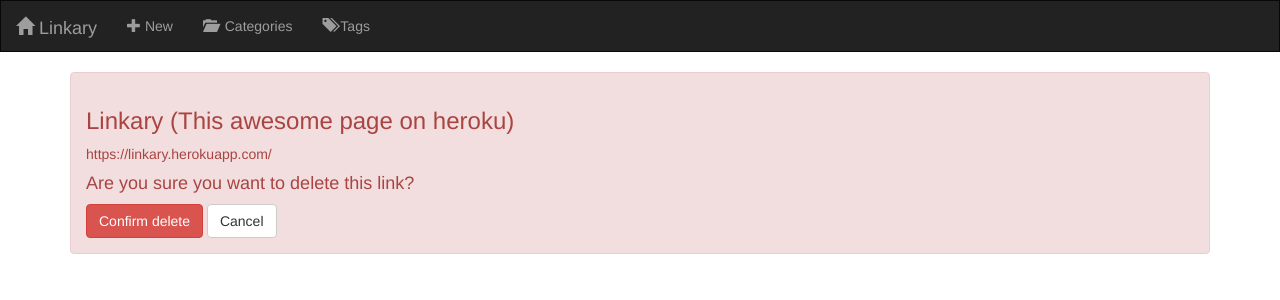
After one commit to boberstarosta/linkary, a Django app: page /link/2/delete/ in a window 1280 px wide. The commit adds this page. Shown: the top 300 px of the page. Run offline with Django 3.2, Linux system fonts and the light colour scheme; data comes from the database, SQL or seed files in the repository; both versions use the stored data as it was after the commit; some libraries are stand-ins or nearby versions.

Commit message:
Created LinkDeleteView

```diff
--- a/linkary/templates/linkary/index.html
+++ b/linkary/templates/linkary/index.html
@@ -26,7 +26,7 @@
                             <a href="{% url 'link_edit' link.pk %}" class="btn btn-default btn-xs" title="Edit...">
                                 <span class="glyphicon glyphicon-edit"></span>
                             </a>&nbsp;
-                            <a href="#"class="btn btn-default btn-xs" title="Delete...">
+                            <a href="{% url 'link_delete' link.pk %}"class="btn btn-default btn-xs" title="Delete...">
                                 <span class="glyphicon glyphicon-trash"></span>
                             </a>&nbsp;
                             <a href="{{ link.url }}" target="_blank">{{ link.name }}</a>
--- /dev/null
+++ b/linkary/templates/linkary/link_confirm_delete.html
@@ -0,0 +1,18 @@
+{% extends 'linkary/base.html' %}
+
+{% block title %}Deleting{% endblock %}
+
+{% block content %}
+    <div class="container">
+        <div class="alert alert-danger">
+            <form action="" method="post">
+                {% csrf_token %}
+                <h3>{{ object }}</h3>
+                <p>{{ object.url }}</p>
+                <h4>Are you sure you want to delete this link?</h4>
+                <input class="btn btn-danger" type="submit" value="Confirm delete" />
+                <button onclick="window.history.back();" class="btn btn-default" type="button">Cancel</button>
+            </form>
+        </div>
+    </div>
+{% endblock %}
--- a/linkary/templates/linkary/link_detail.html
+++ b/linkary/templates/linkary/link_detail.html
@@ -9,7 +9,7 @@
                 <h3 class="panel-title pull-left" style="padding-top: 7.5px;">Link details</h3>
                 <div class="btn-group pull-right">
                     <a href="{% url 'link_edit' object.pk %}" class="btn btn-primary btn-sm" title="Edit">Edit</a>
-                    <a href="#" class="btn btn-warning btn-sm" title="Delete">Delete</a>
+                    <a href="{% url 'link_delete' object.pk %}" class="btn btn-warning btn-sm" title="Delete">Delete</a>
                 </div>
             </div>
             <div class="panel-body">
--- a/linkary/views.py
+++ b/linkary/views.py
@@ -1,5 +1,6 @@
+from django.urls import reverse_lazy
 from django.views.generic import ListView, DetailView
-from django.views.generic.edit import CreateView, UpdateView, FormMixin
+from django.views.generic.edit import CreateView, UpdateView, DeleteView, FormMixin
 from . import models
 
 
@@ -31,3 +32,8 @@
 class LinkUpdateView(BootstrapFormMixin, UpdateView):
     model = models.Link
     fields = '__all__'
+
+
+class LinkDeleteView(DeleteView):
+    model = models.Link
+    success_url = reverse_lazy('index')
--- a/website/urls.py
+++ b/website/urls.py
@@ -8,4 +8,5 @@
     path('link/<int:pk>/', views.LinkDetailView.as_view(), name='link_detail'),
     path('link/new/', views.LinkCreateView.as_view(), name='link_create'),
     path('link/<int:pk>/edit/', views.LinkUpdateView.as_view(), name='link_edit'),
+    path('link/<int:pk>/delete/', views.LinkDeleteView.as_view(), name='link_delete'),
 ]
```
Also changed, not shown: db.sqlite3.
